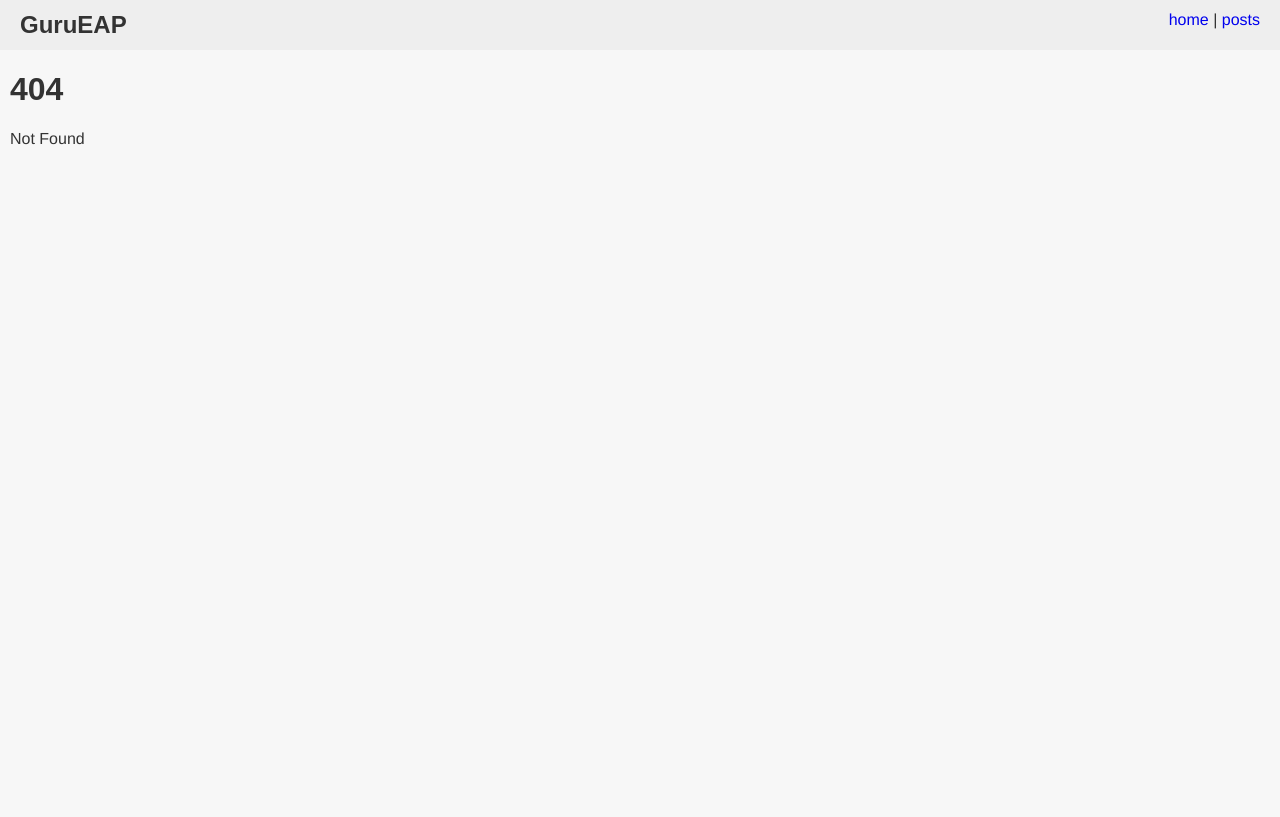
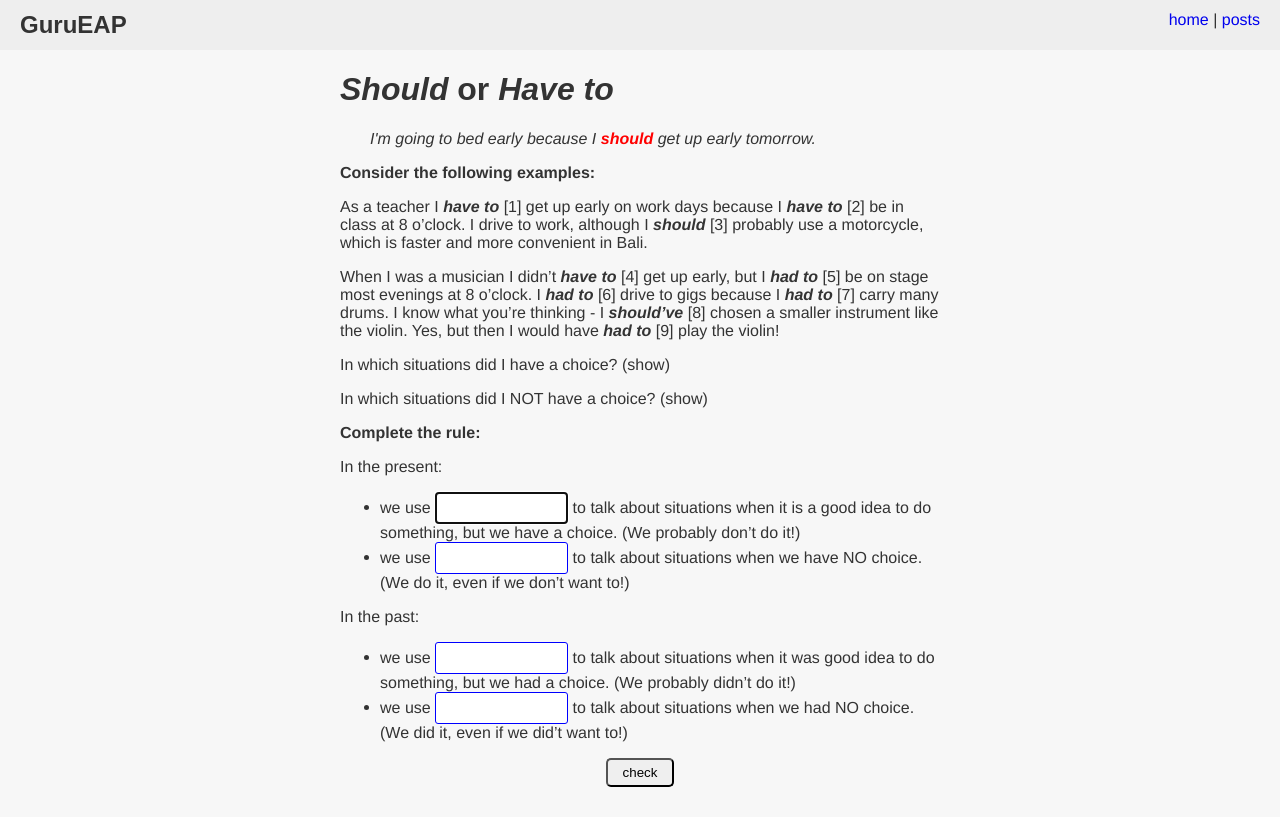
Before and after one commit to boltonsteve/gurueap, a SvelteKit app: page /posts/should in a window 1280 px wide. Before the commit this address had no page. Built offline with nearby package versions, Linux system fonts and the light colour scheme.

Commit message:
Modified nav, added posts

```diff
--- a/src/lib/links.js
+++ b/src/lib/links.js
@@ -1,4 +1,9 @@
 export const links = [
+    {
+        title: "Should or Have to",
+        href: "should",
+        keywords: ['vocabulary']
+    },
     {
         title: "Use or Usage",
         href: "usage",
--- /dev/null
+++ b/src/routes/posts/should/+page.svelte
@@ -0,0 +1,106 @@
+<script>
+
+    import { fade, scale } from "svelte/transition";
+
+    const corrects = ['should','have to','should have','had to'];
+    const checkAnswers = () => {
+        let answers = document.querySelectorAll('.ans'),i;
+        let score = 0;
+
+        /* console.log(answers); */
+
+        for (i = 0; i < answers.length; ++i) {
+
+            let nextGuess = document.getElementById('a'+i);
+            nextGuess.className = 'ans';
+            let guess = answers[i].value.toLowerCase().trim();
+            if(guess == '') {
+                nextGuess.classList.add('bg-warning');
+                nextGuess.value='not attempted';
+            } else {
+                if(guess == corrects[i]) {
+                    score ++;
+                    nextGuess.classList.add('bg-success');
+                } else {
+                    nextGuess.classList.add('bg-danger');
+                }
+            }
+        }
+        console.log("score: " + score);
+
+    }
+
+    let showA = false;
+    let showB = false;
+
+    const show1 = () => {
+        showA = !showA;
+        if(showA) {
+            document.getElementById('s1').innerText = 'hide';
+        } else {
+            document.getElementById('s1').innerText = 'show';
+        }
+    }
+
+    const show2 = () => {
+        showB = !showB;
+        if(showB) {
+            document.getElementById('s2').innerText = 'hide';
+        } else {
+            document.getElementById('s2').innerText = 'show';
+        }
+    }
+
+</script>
+
+<div class="mb-3 mw-600">
+
+    <h1><i>Should</i> or <i>Have to</i></h1>
+
+    <p class="ml-3 font-italic">I'm going to bed early because I <span class="font-weight-bold text-danger">should</span> get up early tomorrow.</p>
+
+    <p><b>Consider the following examples:</b></p>
+
+    <p>As a teacher I <b><i>have to</i></b> [1] get up early on work days because I <b><i>have to</i></b> [2] be in class at 8 o’clock. I drive to work, although I <b><i>should</i></b> [3] probably use a motorcycle, which is faster and more convenient in Bali.</p>
+
+    <p>When I was a musician I didn’t <b><i>have to</i></b> [4] get up early, but I <b><i>had to</i></b> [5] be on stage most evenings at 8 o’clock. I <b><i>had to</i></b> [6] drive to gigs because I <b><i>had to</i></b> [7] carry many drums. I know what you’re thinking - I <b><i>should’ve </i></b>[8] chosen a smaller instrument like the violin. Yes, but then I would have <b><i>had to</i></b> [9] play the violin!</p>
+
+    <p class="mb-0">In which situations did I have a choice? (<span id="s1" on:click={show1}>show</span>)</p>
+{#if showA}
+    <div in:scale out:fade>Ans: 3,8</div>
+{/if}
+
+<p class="mb-0">In which situations did I NOT have a choice? (<span id="s2" on:click={show2}>show</span>)</p>
+{#if showB}
+    <div in:scale out:fade class="mt-0">Ans: 1,2,4,5,6,7,9</div>
+{/if}
+
+<p><b>Complete the rule:</b></p>
+
+<p>In the present:</p>
+<ul>
+    <li>we use <input id="a0" class="ans" size="12" autofocus> to talk about situations when it is a good idea to do something, but we have a choice. (We probably don’t do it!)</li>
+	<li>we use <input id="a1" class="ans" size="12"> to talk about situations when we have NO choice. (We do it, even if we don’t want to!)</li>
+</ul>
+<p>In the past:</p>
+<ul>
+	<li>we use <input id="a2" class="ans" size="12"> to talk about situations when it was good idea to do something, but we had a choice. (We probably didn’t do it!)</li>
+	<li>we use <input id="a3" class="ans" size="12"> to talk about situations when we had NO choice. (We did it, even if we did’t want to!)</li>
+</ul>
+
+<button on:click={checkAnswers}>check</button>
+
+</div>
+
+<style>
+    button {
+        padding: 5px 15px;
+        border-radius: 5px;
+        cursor: pointer;
+        display:block;
+        margin:auto;
+    }
+    span {
+        cursor:pointer;
+    }
+</style>
--- a/static/steve_bs.css
+++ b/static/steve_bs.css
@@ -6,10 +6,23 @@
   --teal: teal;
   --orange: orange;
   --grey: #CCCCCC;
+  --light: #aaaaaa;
   --0: 0px;
   --1: 10px;
   --2: 20px;
   --3: 30px;
+}
+
+.bg-success {
+    background: var(--green);
+}
+
+.bg-danger {
+    background: var(--red);
+}
+
+.bg-warning {
+    background: var(--orange);
 }
 
 .border {
@@ -67,6 +80,10 @@ ul.links {
 .text-center {
     display: flex;
     justify-content: center; /* Centering Horizantly */
+}
+
+.text-light {
+    color: var(--light);
 }
 
 .text-success {
```
